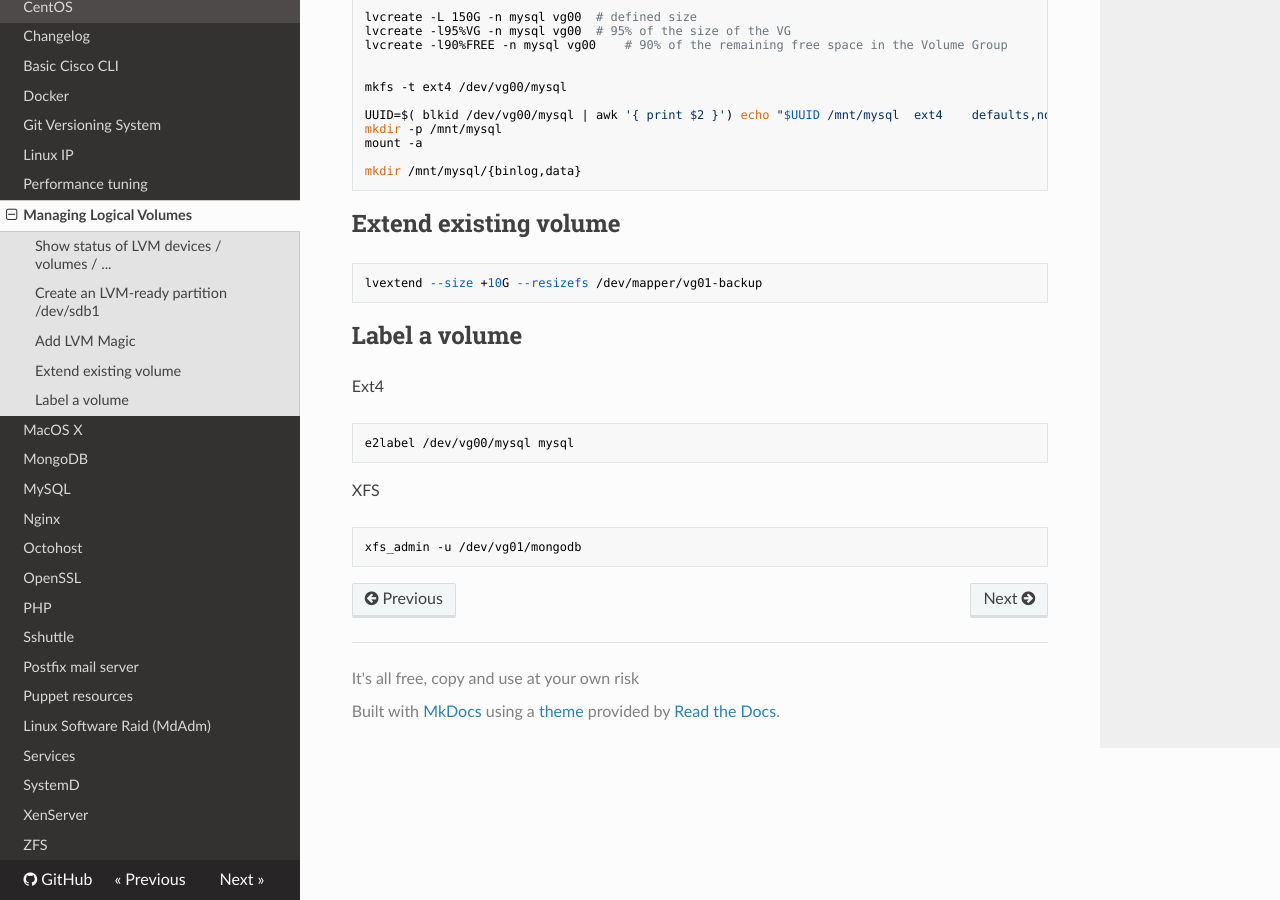
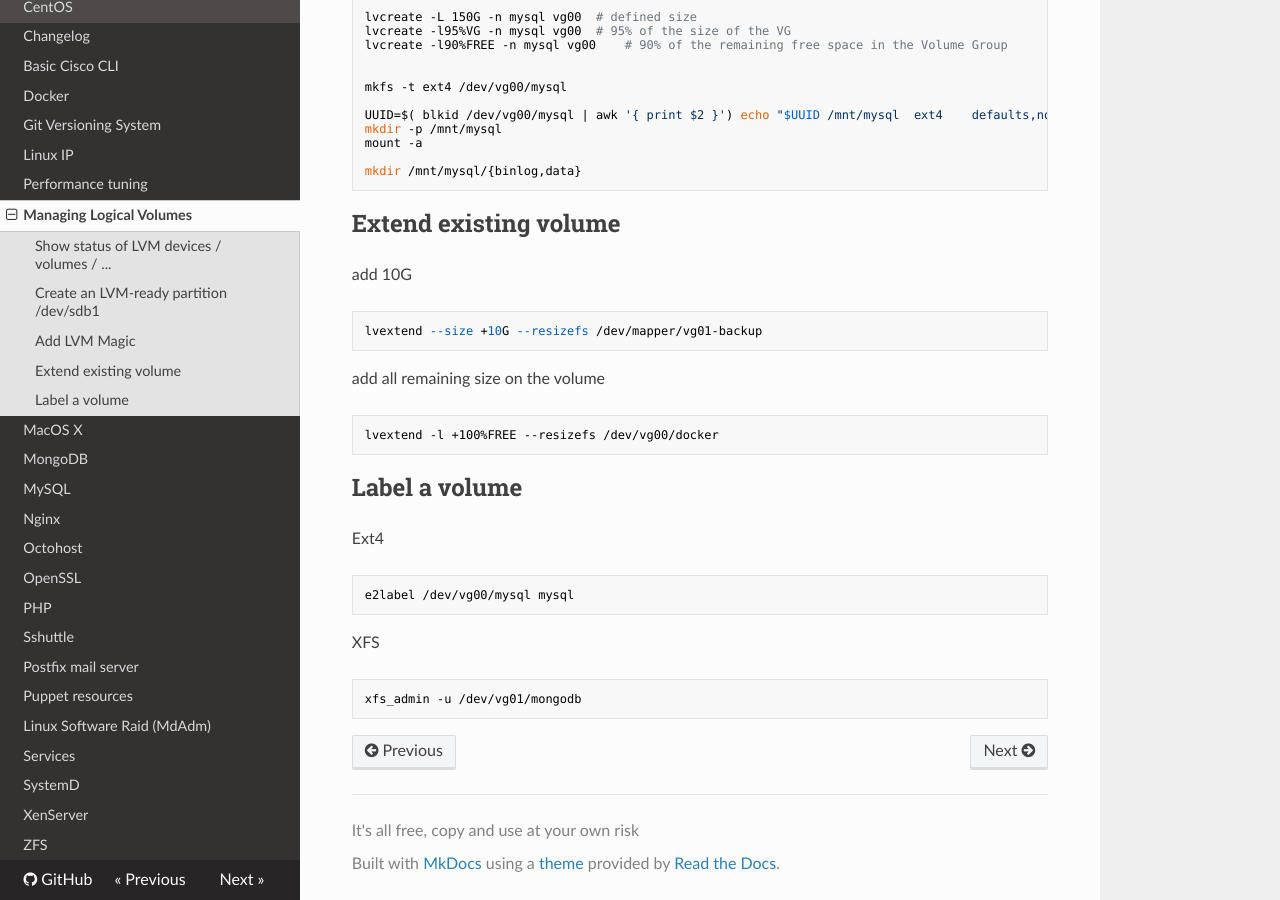
Before and after one commit to lorello/lorello.github.io, an MkDocs documentation site: the page built from docs/lvm.md, in a window 1280 px wide and 900 px high, scrolled down 623 px. Built offline with MkDocs 1.6.1, drawn with Linux system fonts in a browser that asks for light colours; nearby versions of some CDN libraries.

Commit message:
More on lvextend

```diff
--- a/docs/lvm.md
+++ b/docs/lvm.md
@@ -36,7 +36,13 @@ and use directly sdb device, instead of a partition
 
 ## Extend existing volume
 
+add 10G
+
     lvextend --size +10G --resizefs /dev/mapper/vg01-backup
+
+add all remaining size on the volume
+
+    lvextend -l +100%FREE --resizefs /dev/vg00/docker
 
 ## Label a volume
 
```
